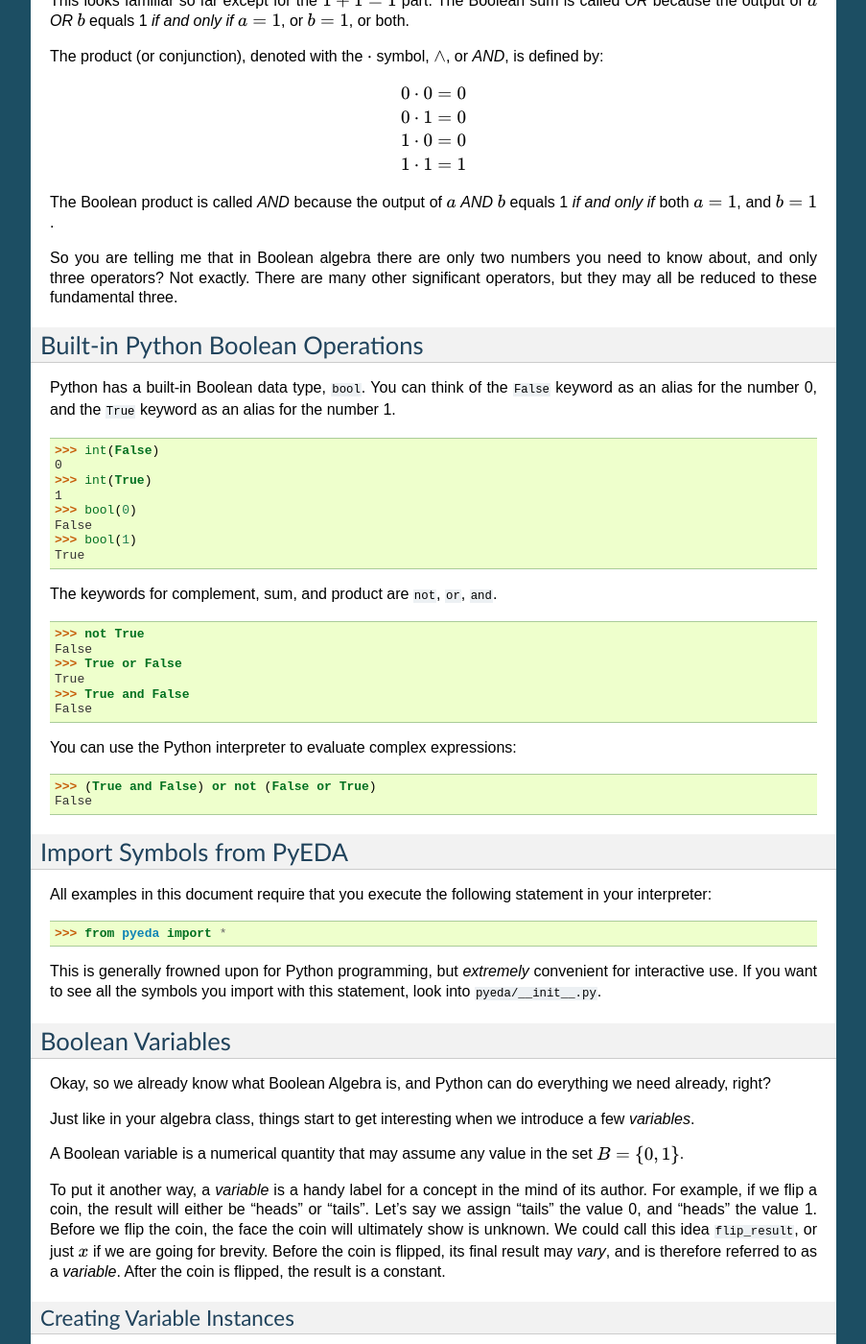
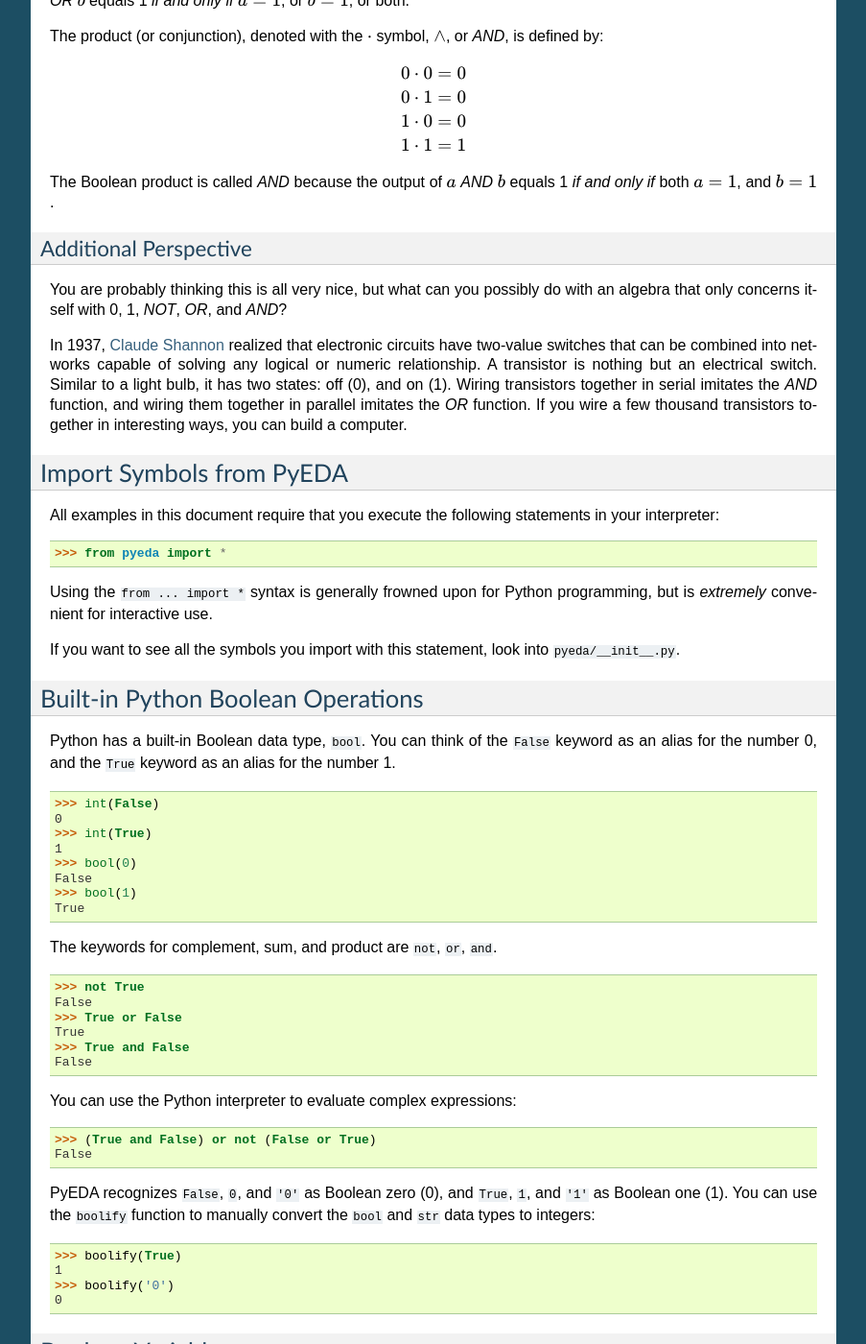
Before and after one commit to cjdrake/pyeda, a Sphinx documentation site: the page built from doc/source/boolalg.rst, in a window 1280 px wide and 1400 px high, scrolled down 1071 px. Shown: the whole window at 96% size, without its empty margins (198-1101 px from the left). Built offline with Sphinx 7.4.7, drawn with Linux system fonts in a browser that asks for light colours; some of the changed text lies outside the part shown.

Commit message:
Update Boolean Algebra doc

```diff
--- a/doc/source/boolalg.rst
+++ b/doc/source/boolalg.rst
@@ -16,6 +16,7 @@
 but please do not run away screaming in fear.
 This document assumes very little background knowledge.
 
+
 What is Boolean Algebra?
 ========================
 
@@ -27,14 +28,14 @@
 and you're done, right?
 
 As it turns out,
-the algebra you are familiar with just scratches the surface.
+the high school algebra you are familiar with just scratches the surface.
 There are many algebras with equally many theoretical and practical uses.
 An algebra is the combination of two things:
 
 1. a collection of mathematical objects, and
 2. a collection of rules to manipulate those objects
 
-For example, in your familiar algebra, you have numbers such as
+For example, in high school algebra, you have numbers such as
 :math:`\{1, 3, 5, \frac{1}{2}, .337\}`, and operators such as
 :math:`\{+, -, \cdot, \div\}`.
 The numbers are the mathematical objects,
@@ -43,15 +44,13 @@
 whenever you add, subtract, or divide two numbers, you get another number.
 
 Algebras are a big part of the "tools of the trade" for a mathematician.
-A plumber has pipes and wrenches, a carpenter has wood and saws,
+A plumber has a wrench, a carpenter has a saw,
 and a mathematician has algebras.
 To each his own. |smiley|
 
 A *Boolean* algebra defines the rules for working with the set :math:`\{0, 1\}`.
 So unlike in normal algebra class where you have more numbers than you can
 possibly imagine, in Boolean Algebra you only have two.
-Only two numbers? This is starting to sound pretty awesome.
-Wait, it gets better.
 
 Even though it is possible to define a Boolean Algebra using different
 operators,
@@ -101,11 +100,39 @@
 The Boolean product is called *AND* because the output of :math:`a` *AND*
 :math:`b` equals 1 *if and only if* both :math:`a = 1`, and :math:`b = 1`.
 
-So you are telling me that in Boolean algebra there are only two numbers you
-need to know about, and only three operators?
-Not exactly.
-There are many other significant operators,
-but they may all be reduced to these fundamental three.
+Additional Perspective
+----------------------
+
+You are probably thinking this is all very nice,
+but what can you possibly do with an algebra that only concerns itself with
+0, 1, *NOT*, *OR*, and *AND*?
+
+In 1937, `Claude Shannon <http://en.wikipedia.org/wiki/Claude_Shannon>`_
+realized that electronic circuits have two-value switches that can be combined
+into networks capable of solving any logical or numeric relationship.
+A transistor is nothing but an electrical switch.
+Similar to a light bulb, it has two states: off (0), and on (1).
+Wiring transistors together in serial imitates the *AND* function,
+and wiring them together in parallel imitates the *OR* function.
+If you wire a few thousand transistors together in interesting ways,
+you can build a computer.
+
+
+Import Symbols from PyEDA
+=========================
+
+All examples in this document require that you execute the following statements
+in your interpreter::
+
+   >>> from pyeda import *
+
+Using the ``from ... import *`` syntax is generally frowned upon for Python
+programming,
+but is *extremely* convenient for interactive use.
+
+If you want to see all the symbols you import with this statement,
+look into ``pyeda/__init__.py``.
+
 
 Built-in Python Boolean Operations
 ==================================
@@ -141,26 +168,24 @@
    >>> (True and False) or not (False or True)
    False
 
-Import Symbols from PyEDA
-=========================
+PyEDA recognizes ``False``, ``0``, and ``'0'`` as Boolean zero (0),
+and ``True``, ``1``, and ``'1'`` as Boolean one (1).
+You can use the ``boolify`` function to manually convert the ``bool`` and
+``str`` data types to integers::
 
-All examples in this document require that you execute the following statement
-in your interpreter::
+   >>> boolify(True)
+   1
+   >>> boolify('0')
+   0
 
-   >>> from pyeda import *
-
-This is generally frowned upon for Python programming,
-but *extremely* convenient for interactive use.
-If you want to see all the symbols you import with this statement,
-look into ``pyeda/__init__.py``.
 
 Boolean Variables
 =================
 
 Okay, so we already know what Boolean Algebra is,
-and Python can do everything we need already, right?
+and Python can already do everything we need, right?
 
-Just like in your algebra class,
+Just like in high school algebra,
 things start to get interesting when we introduce a few *variables*.
 
 A Boolean variable is a numerical quantity that may assume any value in the
@@ -181,9 +206,7 @@
 Creating Variable Instances
 ---------------------------
 
-Let's create a few Boolean variables using the ``var`` convenience method:
-
-::
+Let's create a few Boolean variables using the ``var`` convenience method::
 
    >>> a, b, c, d = map(var, 'abcd')
    >>> a.name
@@ -217,6 +240,23 @@
    >>> id(eggs1) == id(eggs2)
    False
 
+Get All Alphabetic Variables
+----------------------------
+
+For convenience, you can just import all of the single-letter variable
+instances from the ``pyeda.alphas`` module::
+
+   >>> from pyeda.alphas import *
+   >>> a, b, c
+   (a, b, c)
+
+Indexing Variables
+------------------
+
+Ordering Variables
+------------------
+
+
 Points in Boolean Space
 =======================
 
@@ -237,37 +277,35 @@
 you use many variables.
 
 Let's revisit the coin-flipping example from before.
-You create a variable :math:`x` to represent the result of the first flip,
+This time we will flip the coin twice.
+Create a variable :math:`x` to represent the result of the first flip,
 and a variable :math:`y` to represent the result of the second flip.
-You use 0 to represent a "tails" result, and 1 to represent a "heads" result.
+Use zero (0) to represent "tails", and one (1) to represent "heads".
 
 The number of variables you use is called the "dimension".
 All the possible outcomes of this experiment is called the "space".
 Each possible outcome is called a "point".
 
-So let's put it all together.
 If you flip the coin twice, and the result is "heads", "tails",
 that result is point :math:`(1, 0)` in a 2-dimensional Boolean space.
 
-Use the ``iter_points`` iterator to iterate through all possible points in an
+Use the ``iter_points`` generator to iterate through all possible points in an
 N-dimensional Boolean space::
 
-   >>> x, y = map(var, 'xy')
-   >>> [ point for point in iter_points([x, y]) ]
+   >>> [point for point in iter_points([x, y])]
    [{x: 0, y: 0}, {x: 1, y: 0}, {x: 0, y: 1}, {x: 1, y: 1}]
 
-The return value is a dictionary.
-The key is the variable instance, and the value is in :math:`{0, 1}`.
+PyEDA uses a dictionary to represent a point.
+The keys of the dictionary are the variable instances,
+and the values are numbers in :math:`{0, 1}`.
 
 Try doing the experiment with three coin flips.
 Use the variable :math:`z` to represent the result of the third flip.
 
 ::
 
-   >>> x, y, z = map(var, 'xyz')
-
    # Put 'z' in the least-significant position
-   >>> [ point for point in iter_points([z, y, x]) ]
+   >>> [point for point in iter_points([z, y, x])]
    [{x: 0, y: 0, z: 0},
     {x: 0, y: 0, z: 1},
     {x: 0, y: 1, z: 0},
@@ -282,8 +320,13 @@
 * generating all bit-strings of length :math:`N`
 * counting from 0 to 7 in the binary number system
 
+
 Boolean Functions
 =================
+
+A Boolean function is a rule that maps every point in an :math:`N`-dimensional
+Boolean space to an element in :math:`{0, 1}`.
+
 
 Truth Tables
 ============
```
